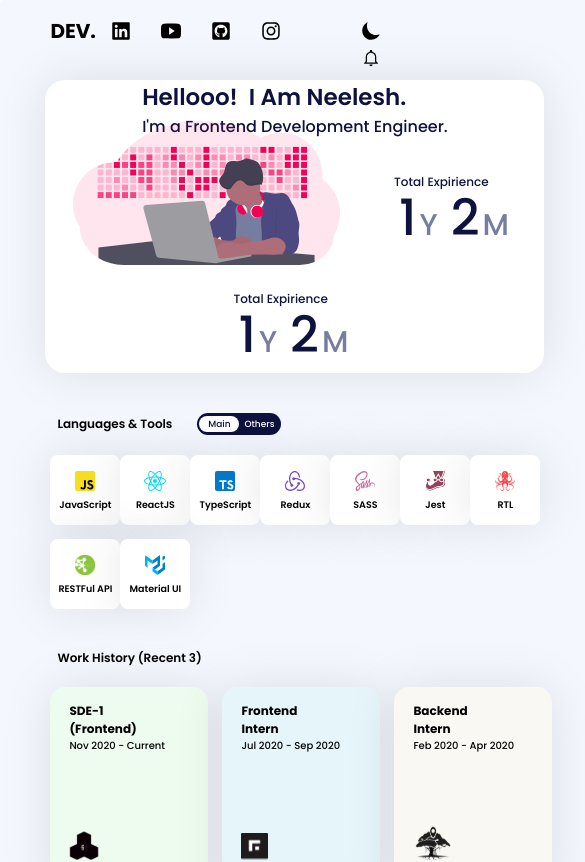
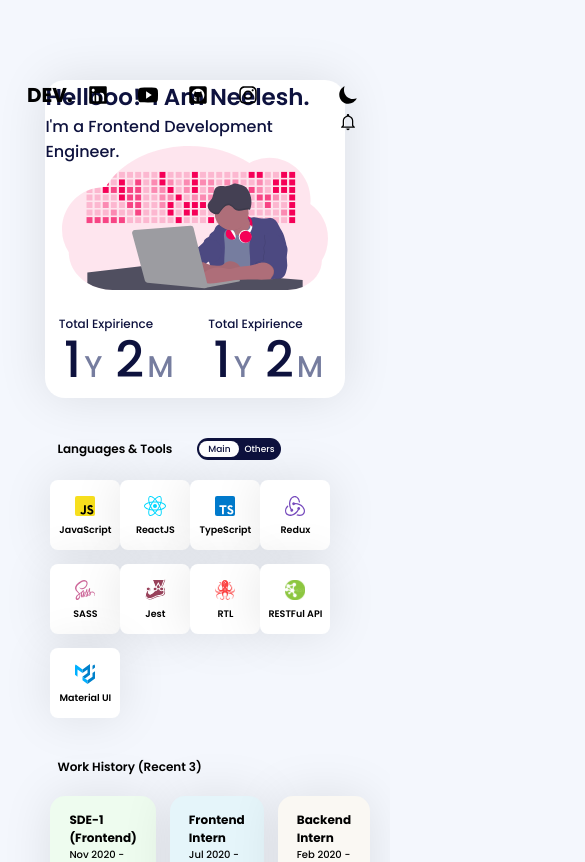
Before and after one commit to neeleshio/myfolio-webapp, a React (Create React App) app: page / in a window 390 px wide. Shown: the top 862 px of the page, 585 px wide, since content can reach past the window. Built offline with nearby package versions, Linux system fonts and the light colour scheme.

Commit message:
checking responsiveness

```diff
--- a/src/styles/Layouts.scss
+++ b/src/styles/Layouts.scss
@@ -1,7 +1,7 @@
 @import 'config.scss';
 
 #mainLayout {
-    display: flex;
+    // display: flex;
     // background-color: $layout-navyblue-bg;
 
     #sidebar {
@@ -54,7 +54,7 @@
         position: fixed;
         width: 100%;
         // padding: 16px 0 8px 0;
-        padding: 16px 6vw;
+        // padding: 16px 6vw;
         // margin: 0 22px;
         // margin: 25px 34px 25px 34px;
         // background-color: aqua;
--- a/src/styles/index.scss
+++ b/src/styles/index.scss
@@ -14,8 +14,11 @@ a {
     color: inherit;
 }
 
+body {
+    background-color: $primary-alicewhite-bg;
+}
+
 main {
-    background-color: $primary-alicewhite-bg;
     border-radius: 5px 0 0 5px;
     // width: 92vw;
 }
```
